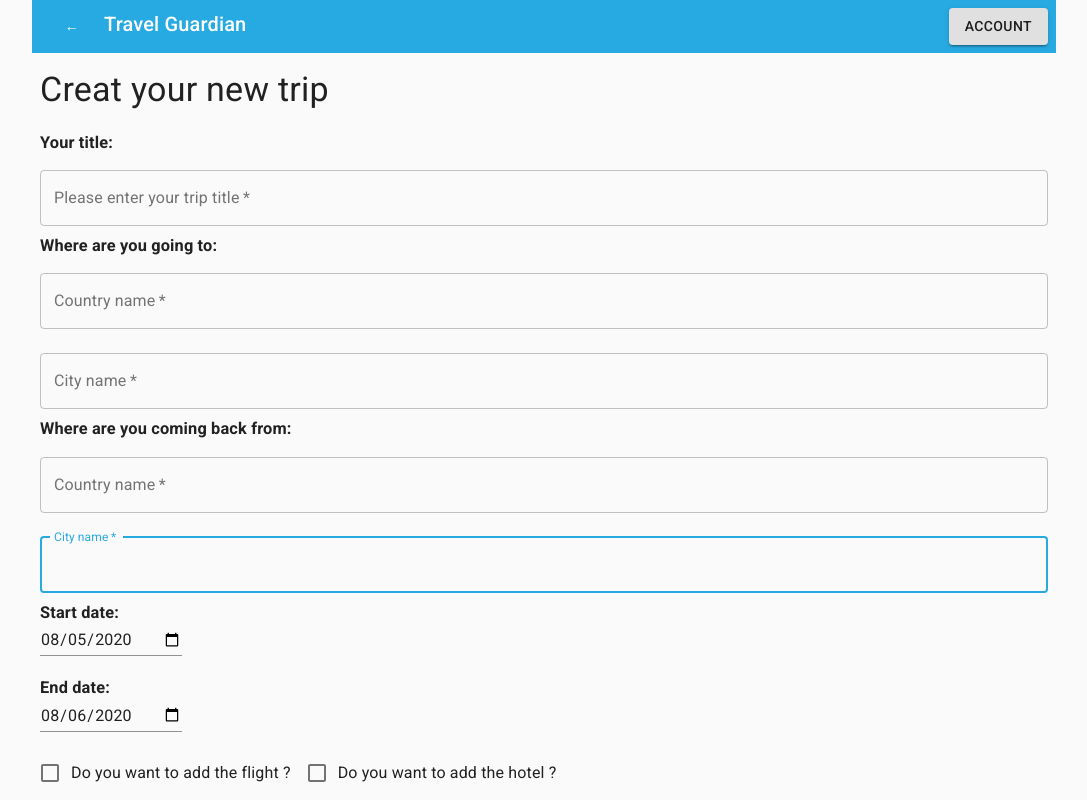
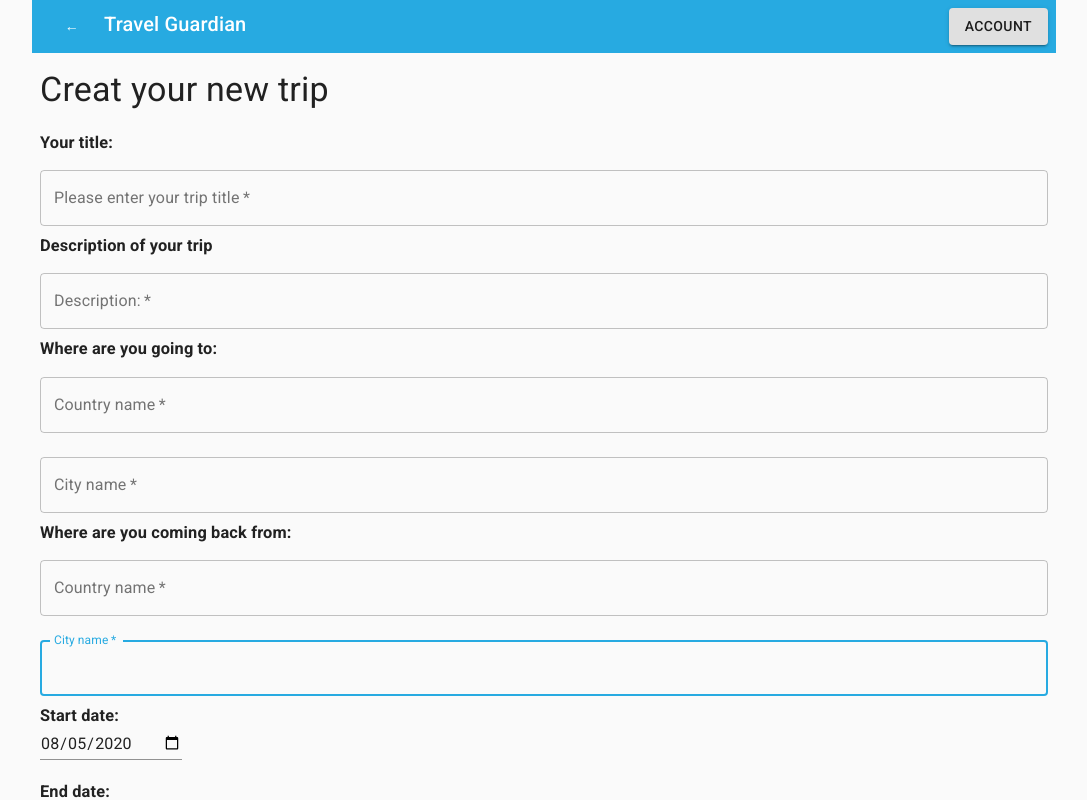
Before and after one commit to StevenMcHenry01/642_group_final_implementation, a React (Create React App) app: page /NewTrip in a window 1280 px wide. Shown: the top 800 px of the page, without its empty margins (96-1183 px from the left). Built offline with nearby package versions, Linux system fonts and the light colour scheme.

Commit message:
added new details

```diff
--- a/src/components/NewTripForm/NewTripForm.js
+++ b/src/components/NewTripForm/NewTripForm.js
@@ -36,6 +36,21 @@ const NewTripForm = () => {
           label='Please enter your trip title'
           name='title'
           autoComplete='title'
+          autoFocus
+        />
+                <Typography component='h3' variant='h8'>
+          Description of your trip
+        </Typography>
+        <TextField
+          variant='outlined'
+          margin='normal'
+          inputRef={register}
+          required
+          fullWidth
+          id='des'
+          label='Description:'
+          name='des'
+          autoComplete='des'
           autoFocus
         />
         <Typography component='h3' variant='h8'>
```
